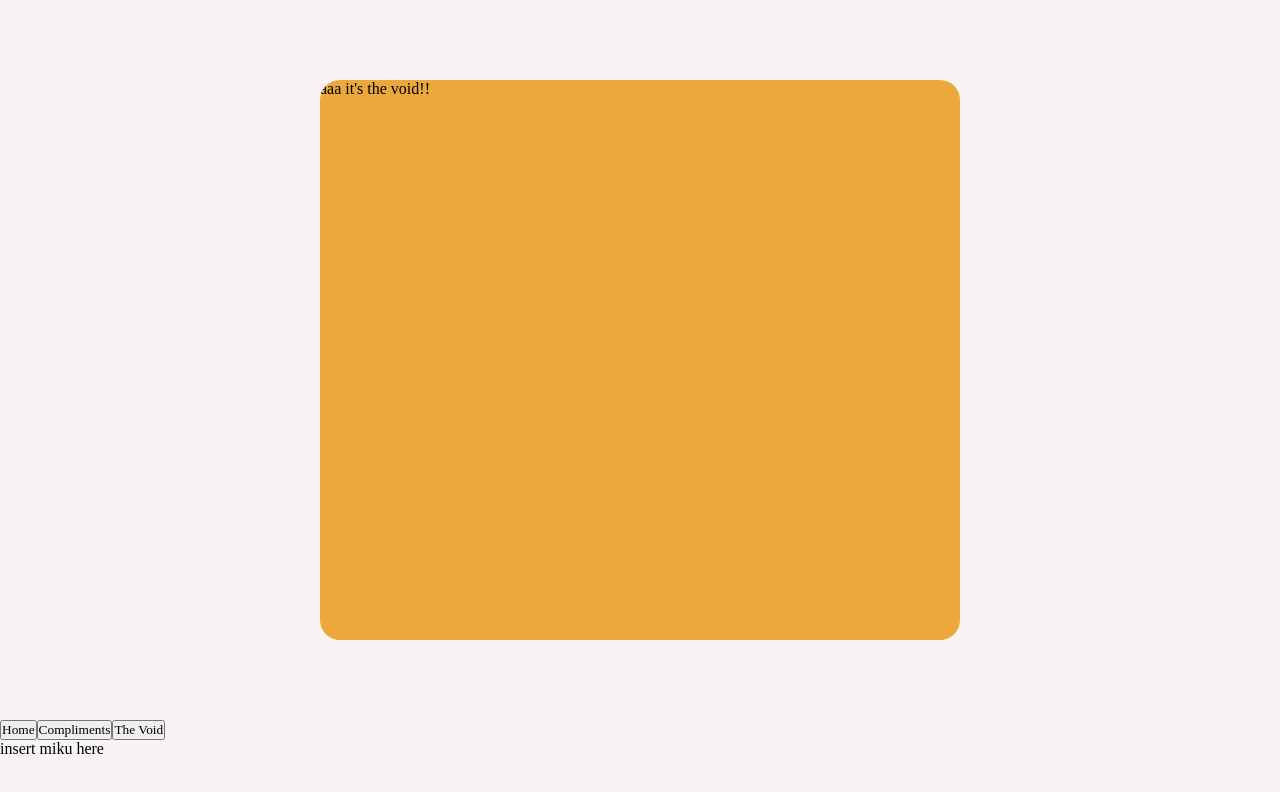
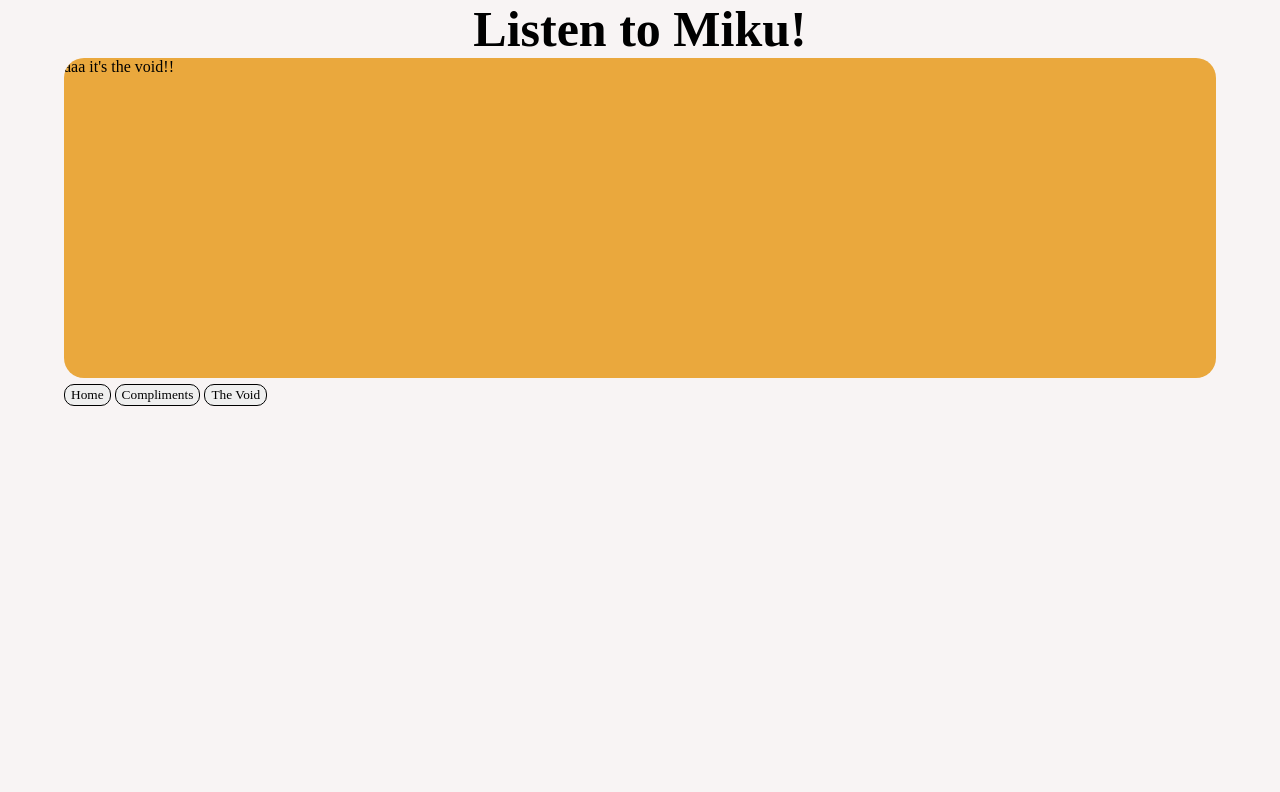
Before and after one commit to emsaul/emma-saul-capstone, a React (Vite) app: page /thevoid in a window 1280 px wide. Shown: the top 792 px of the page. Built offline with nearby package versions, Linux system fonts and the light colour scheme; a web font is replaced by a local one.

Commit message:
Add minor changes to iframe and button styling, change names for sketch images so they can be used, add small styling tweaks

```diff
--- a/src/App.jsx
+++ b/src/App.jsx
@@ -5,6 +5,7 @@
 import TheVoid from './pages/TheVoidPage/TheVoidPage';
 import Card from './components/Card/Card';
 import MainBackground from './components/MainBackground/MainBackground';
+import Title from './components/Title/Title';
 import Buttons from './components/Buttons/Buttons';
 import CornerMiku from './components/CornerMiku/CornerMiku';
 import './App.scss';
@@ -14,6 +15,7 @@
     <>
       <BrowserRouter>
         <MainBackground>
+          <Title />
           <Card>
             <Routes>
               <Route path="/" element={<Home />} />
@@ -22,7 +24,7 @@
             </Routes>
           </Card>
           <Buttons />
-          <CornerMiku />
+          {/* <CornerMiku /> */}
         </MainBackground>
       </BrowserRouter>
     </>
--- a/src/App.scss
+++ b/src/App.scss
@@ -5,4 +5,9 @@
     margin: 0;
     padding: 0;
     font-family: Dongle;
+
+    h1,h2,h3 {
+        margin: 0;
+        padding: 0;
+    }
 }
--- a/src/components/Buttons/Buttons.jsx
+++ b/src/components/Buttons/Buttons.jsx
@@ -3,10 +3,10 @@
 
 const Buttons = () => {
     return (
-        <div>
-            <Link to={`/`}><button>Home</button></Link>
-            <Link to={`/compliments`}><button>Compliments</button></Link>
-            <Link to={`/thevoid`}><button>The Void</button></Link>
+        <div className='btn__wrapper'>
+            <Link to={`/`}><button className='btn'>Home</button></Link>
+            <Link to={`/compliments`}><button className='btn'>Compliments</button></Link>
+            <Link to={`/thevoid`}><button className='btn'>The Void</button></Link>
         </div>
     );
 }
--- a/src/components/Buttons/Buttons.scss
+++ b/src/components/Buttons/Buttons.scss
@@ -0,0 +1,19 @@
+.btn {
+    padding: .125rem .375rem;
+    border: solid .0625rem black;
+    border-radius: 10px;
+    transition: 0.3s;
+    &:hover {
+        cursor: pointer;
+    }
+    &:active {
+        transform: scale(0.8);
+    }
+    &__wrapper {
+        display: flex;
+        gap: .25rem;
+        width: 90%;
+        margin: 0 auto;
+        margin-top: .375rem;
+    }
+}
--- a/src/components/Card/Card.jsx
+++ b/src/components/Card/Card.jsx
@@ -2,9 +2,11 @@
 
 function Card({children}) {
   return (
+    <>
     <div className="card">
         {children}
     </div>
+    </>
   )
 }
 
--- a/src/components/Card/Card.scss
+++ b/src/components/Card/Card.scss
@@ -1,14 +1,11 @@
 @use '../../styles/colors' as *;
 
 .card {
-    // display: flex;
-    // justify-content: center;
-    // align-items: center;
     position: relative;
 
-    width: 50%;
-    height: 70vh;
-    margin: 5rem auto;
+    width: 90%;
+    height: 40vh;
+    margin: 0 auto;
 
     border-radius: 1.25rem;
 
--- a/src/components/CornerMiku/CornerMiku.jsx
+++ b/src/components/CornerMiku/CornerMiku.jsx
@@ -1,7 +1,21 @@
+import idleMiku from '../../assets/images/sketches/idlemiku.png';
+import activeMiku from '../../assets/images/sketches/pointingmiku.png';
+import './CornerMiku.scss';
+
+//trying to add onclick function so the miku image changes when u click her.. but it breaks the other buttons.. actually having miku in the corner in general breaks the other buttons aaaaaaaaaa
+function changeMikus(){
+    const displayMiku = document.getElementById('miku-1')
+    if(displayMiku.src.match('../../assets/images/sketches/idlemiku.png')) {
+        displayMiku.src = '../../assets/images/sketches/pointingmiku.png'
+    } else {
+        displayMiku.src = '../../assets/images/sketches/idlemiku.png'
+    }
+}
+
 function CornerMiku() {
     return (
-        <div>
-            <p>insert miku here</p>
+        <div className='miku__wrapper'>
+            <img id='miku-1' className='miku' src={idleMiku} alt="" />
         </div>
     )
 }
--- a/src/components/CornerMiku/CornerMiku.scss
+++ b/src/components/CornerMiku/CornerMiku.scss
@@ -0,0 +1,14 @@
+.miku {
+    width: 150px;
+    &:hover {
+        opacity: 90%;
+        cursor: pointer;
+    }
+    &__wrapper {
+        display: flex;
+        justify-content: flex-end;
+        width: 95%;
+        position: relative;
+        bottom: 140px;
+    }
+}
--- a/src/components/Title/Title.jsx
+++ b/src/components/Title/Title.jsx
@@ -0,0 +1,11 @@
+import "./Title.scss";
+
+function Title() {
+  return (
+    <>
+        <h1 className="site-header">Listen to Miku!</h1>
+    </>
+  )
+}
+
+export default Title;
--- a/src/components/Title/Title.scss
+++ b/src/components/Title/Title.scss
@@ -0,0 +1,6 @@
+.site-header {
+    font-size: 50px;
+    font-weight: 700;
+    display: flex;
+    justify-content: center;
+}
--- a/src/pages/HomePage/HomePage.jsx
+++ b/src/pages/HomePage/HomePage.jsx
@@ -4,8 +4,7 @@
   const [playerIdle, setPlayerIdle] = useState(true);
   const [trackIds, setTrackIds] = useState([
     "5ic62hKqeDhZsa9l6YQxzJ",
-    "63yoRZd5zl6Ah30hfDm97k",
-    "0s8RXkQW9lwGEV6WlG8KDq",
+    "63yoRZd5zl6Ah30hfDm97k"
   ]);
   const [currentTrackId, setCurrentTrackId] = useState(trackIds[0]);
 
@@ -19,7 +18,7 @@
             className="spotify-iframe"
             src={`https://open.spotify.com/embed/track/${currentTrackId}?utm_source=generator`}
             width="100%"
-            height="352"
+            height="300"
             allowFullScreen={true}
             allow="autoplay; clipboard-write; encrypted-media; fullscreen; picture-in-picture"
             loading="lazy"
```
Also changed, not shown: 2 other files (tests, documents, lock files or other folders).
